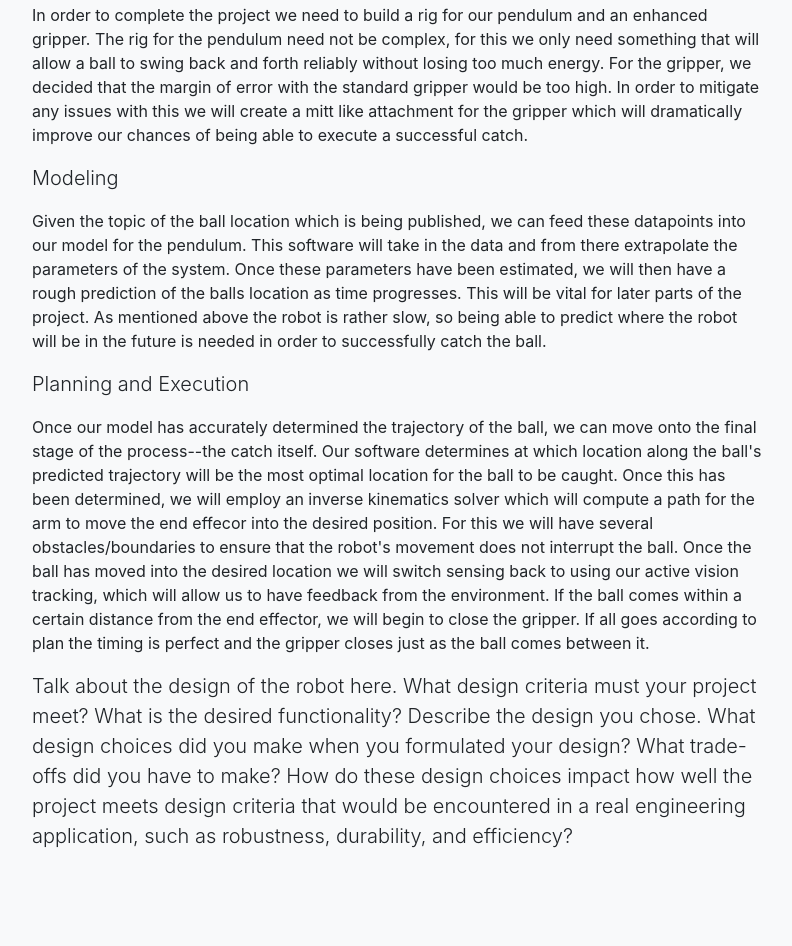
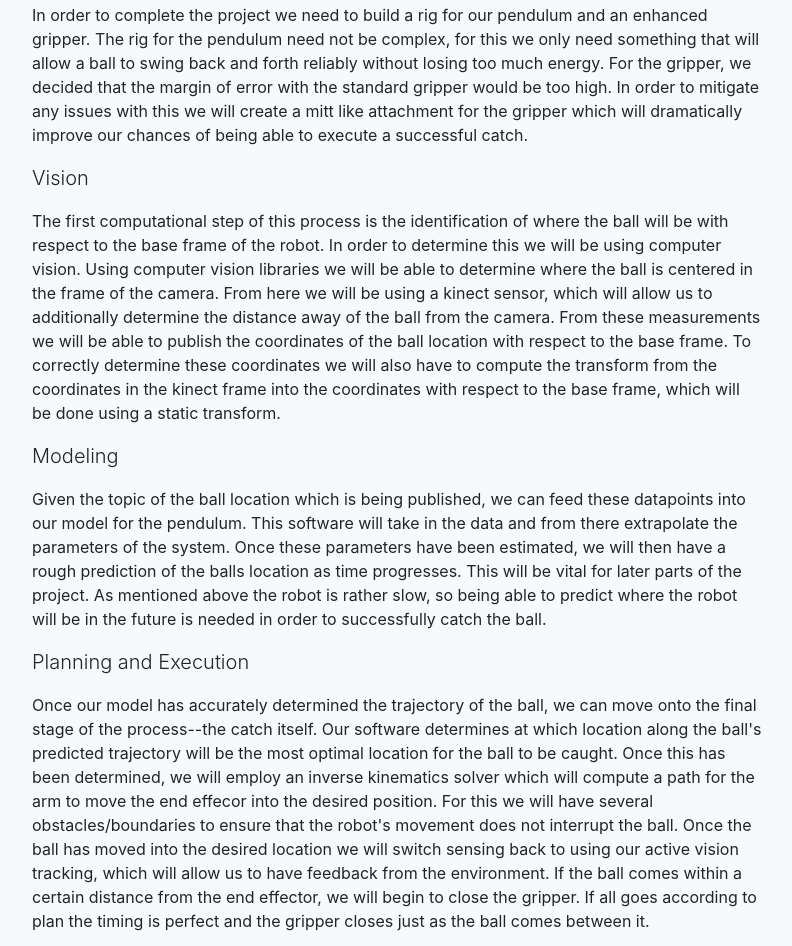
Before and after one commit to cpkurotori/pendulum-bot-website, a website with bundled scripts: page index.html in a window 1280 px wide. Shown: the part 2224-3170 px from the top of the page, without its empty margins (243-1035 px from the left). Built offline with nearby package versions, Linux system fonts and the light colour scheme.

Commit message:
added back a section of vision

```diff
--- a/index.html
+++ b/index.html
@@ -122,6 +122,10 @@
                     <p>
                         In order to complete the project we need to build a rig for our pendulum and an enhanced gripper. The rig for the pendulum need not be complex, for this we only need something that will allow a ball to swing back and forth reliably without losing too much energy. For the gripper, we decided that the margin of error with the standard gripper would be too high. In order to mitigate any issues with this we will create a mitt like attachment for the gripper which will dramatically improve our chances of being able to execute a successful catch.
                     </p>
+                    <p class="lead">Vision</p>
+                    <p>
+                        The first computational step of this process is the identification of where the ball will be with respect to the base frame of the robot. In order to determine this we will be using computer vision. Using computer vision libraries we will be able to determine where the ball is centered in the frame of the camera. From here we will be using a kinect sensor, which will allow us to additionally determine the distance away of the ball from the camera. From these measurements we will be able to publish the coordinates of the ball location with respect to the base frame. To correctly determine these coordinates we will also have to compute the transform from the coordinates in the kinect frame into the coordinates with respect to the base frame, which will be done using a static transform.
+                    </p>
                     <p class="lead">Modeling</p>
                     <p>
                         Given the topic of the ball location which is being published, we can feed these datapoints into our model for the pendulum. This software will take in the data and from there extrapolate the parameters of the system. Once these parameters have been estimated, we will then have a rough prediction of the balls location as time progresses. This will be vital for later parts of the project. As mentioned above the robot is rather slow, so being able to predict where the robot will be in the future is needed in order to successfully catch the ball.
@@ -218,7 +222,7 @@
                                 Matt is an EECS student with a background in algorithms, robotics and aritifical intelligence. I have taken/am taking EE126, CS170, CS188, and DS100. In high school he was involved in robotics for four years primarily from the mechanical persepctive. Additionally he has taken classes in CAD and computer integrated manufacturing.
                             </p>
                             <p>
-                                The main contributions of Matt were towards the construction of the gripper attachment, the vision processing code, the code to compute the transformation from the camera frame of the kinect to the frame of the robot, and the code to close the gripper. He also provided general assistance to the team for the other parts of the project.
+                                The main contributions of Matt were towards the construction of the gripper attachment, the vision processing code, the code to compute the transformation from the camera frame of the kinect to the frame of the robot, and the code to close the gripper. He also provided general assistance to the team for the other parts of the project and wrote the report/created the website along with the help of the others.
                             </p>
                         </div>
                     </div>
```
